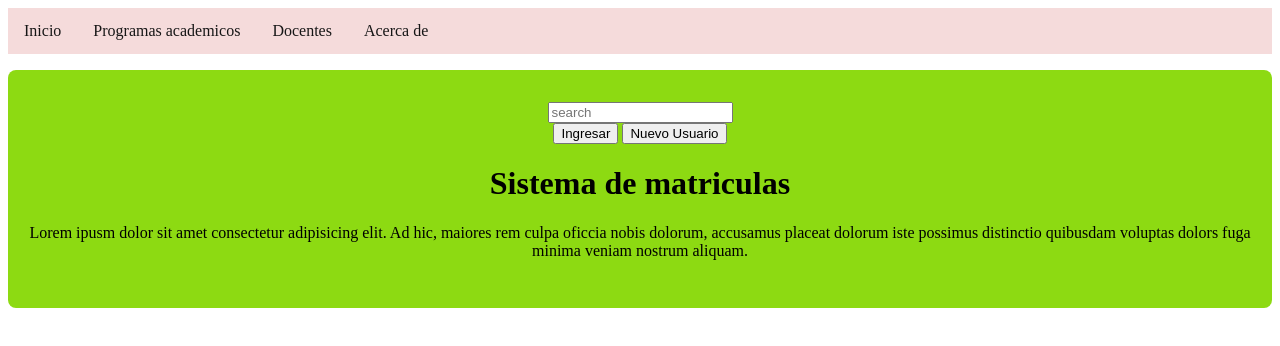
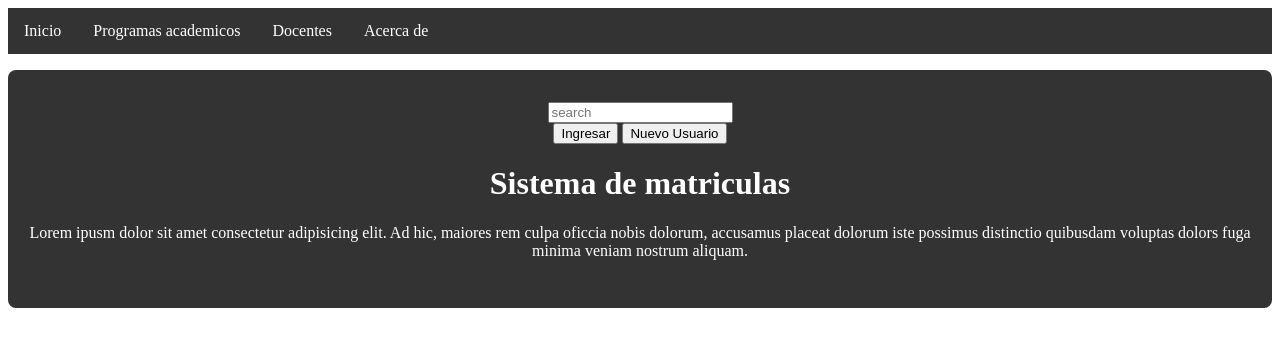
Before and after one commit to itsadrian0707/asaumeth, a plain HTML site: page index.html in a window 1280 px wide. Drawn offline with Linux system fonts and the light colour scheme.

Commit message:
ramadark

```diff
--- a/assets/css/estilos.css
+++ b/assets/css/estilos.css
@@ -3,7 +3,7 @@ ul {
     padding: 0;
     overflow: hidden;
     list-style-type: none;
-    background-color: #f5dbdb;
+    background-color: #333; /* Cambiado a un tono oscuro */
   }
 
   li {
@@ -11,18 +11,18 @@ ul {
   }
 
   li a {
-    color: rgb(22, 22, 22);
+    color: #fff; /* Cambiado a blanco */
     display: block;
     padding: 14px 16px; /* Arriba y abajo 14, izquierda y derecha 16 */
     text-decoration: none;
   }
 
   li a:hover {
-    background-color: #82ccfd;
+    background-color: #3d2b3a;
   }
 
   .activo {
-    background-color: #7ac5f8;
+    background-color: #ff25db;
   }
 
   .derecha {
@@ -32,7 +32,7 @@ ul {
   .miJumbo {
     margin-top: 1rem;
     padding: 32px 16px;
-    background-color: #8dda12;
+    background-color: #333; /* Cambiado a un tono oscuro */
     border-radius: 0.5rem;
     text-align: center;
   }
--- a/index.html
+++ b/index.html
@@ -5,6 +5,11 @@
     <meta name="viewport" content="width=device-width, initial-scale=1.0">
     <link rel="stylesheet" type="text/css" href="assets/css/estilos.css">
     <title>Sistema de matriculas</title>
+    <style>
+        body {
+            color: #fff; /* Cambiado a blanco */
+        }
+    </style>
 </head>
 <body>
     <header>
```
Also changed, not shown: pages/acerca_de.html (+1 -0 lines), pages/docentes.html (+1 -0 lines), pages/inicio.html (+1 -0 lines), pages/sistema_academico.html (+1 -0 lines).
